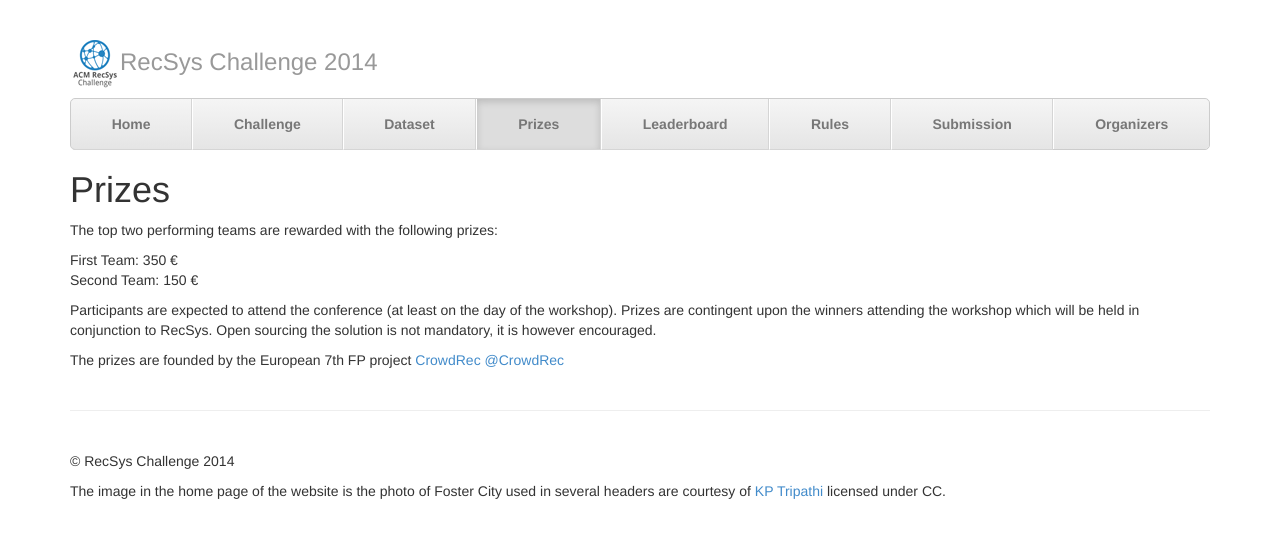
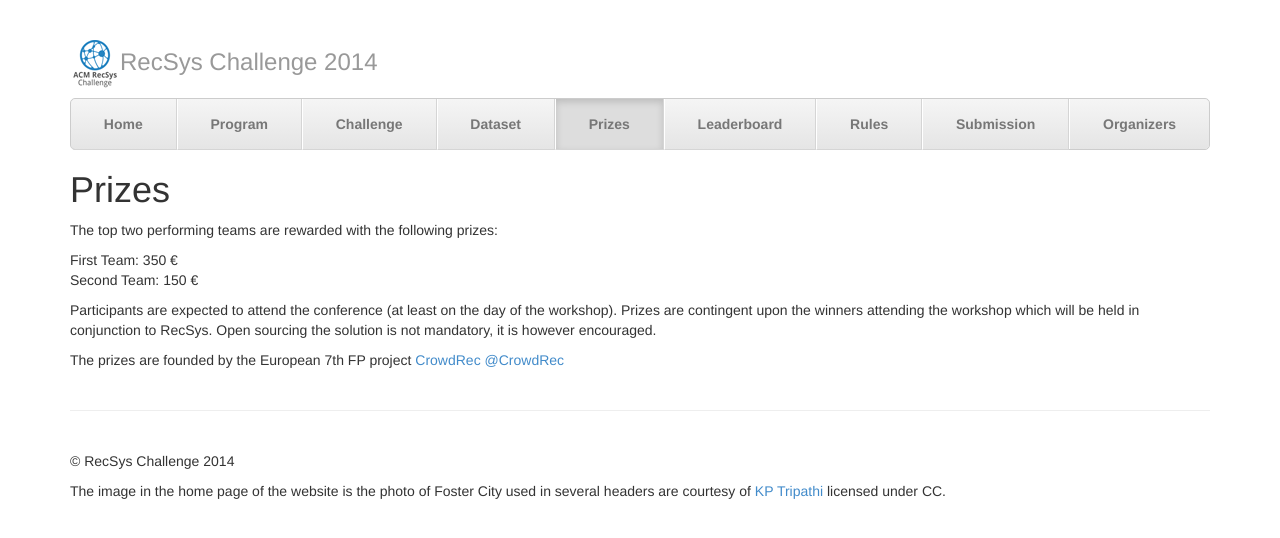
Before and after one commit to recsyschallenge/2014, a Jekyll site: the page built from prizes/index.md, in a window 1280 px wide. Shown: the top 538 px of the page. Built offline with Jekyll 4.4.1, drawn with Linux system fonts in a browser that asks for light colours; Markdown is read by kramdown in place of the engine named in the settings.

Commit message:
Update _config.yml

```diff
--- a/_config.yml
+++ b/_config.yml
@@ -10,6 +10,8 @@ markdown: rdiscount
 navigation:
 - text: Home
   url: "/"
+- text: Program
+  url: "/program/"
 - text: Challenge
   url: "/challenge/"
 - text: Dataset
```
